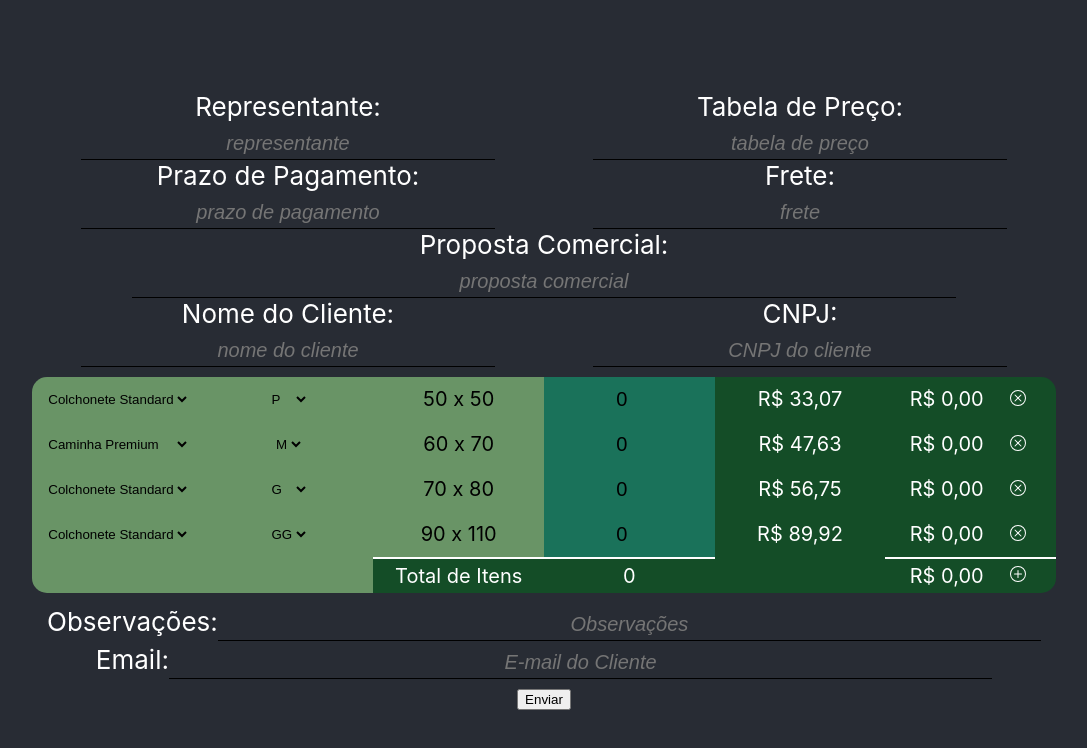
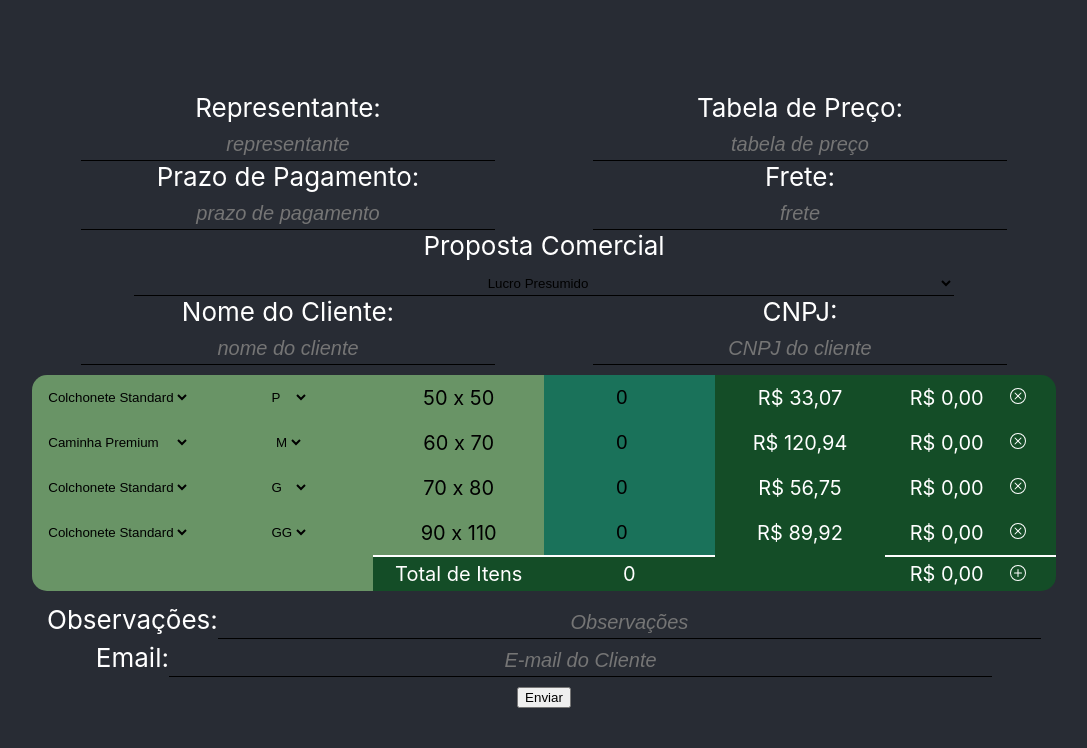
Before and after one commit to M4rrt/globalPatchPedido, a React (Create React App) app in the folder globalpatchpedido/: page / in a window 1280 px wide. Shown: the top 748 px of the page, without its empty margins (96-1183 px from the left). Built offline with nearby package versions, Linux system fonts and the light colour scheme.

Commit message:
quase 100%

```diff
--- a/globalpatchpedido/src/App.js
+++ b/globalpatchpedido/src/App.js
@@ -10,7 +10,6 @@ const App = () => {
   const [tabelaPreco, setTabelaPreco] = useState('');
   const [prazoPagamento, setPrazoPagamento] = useState('');
   const [frete, setFrete] = useState('');
-  const [propostaComercial, setPropostaComercial] = useState('');
   const [nomeCliente, setNomeCliente] = useState('');
   const [cnpj, setCnpj] = useState('');
   const [observacao, setObservasao] = useState('');
@@ -93,10 +92,21 @@ const App = () => {
     )
   }, [tabelaHandler])
 
+  useEffect(() => {
+    setTabela(prevTabela => {
+      const newTabela = prevTabela
+        .filter(linha => !linha.lastline).map(linha => {
+          return { ...linha, ...{ precoBruto: jsonData[tipoTabela][linha.produto][faixaPreco][linha.tamanho] } }
+        })
+      const lastline = prevTabela
+        .filter(linha => linha.lastline);
+      return [...newTabela, ...lastline]
+    })
+  }, [tipoTabela])
 
-  // ainda não tá funcionando
+
   const addLinha = (event) => {
-    console.log("adicionando linha")
+
     setTabela(prevTabela => {
       const prevLines = prevTabela
         .filter(linha => !linha.lastline)
@@ -159,7 +169,7 @@ const App = () => {
       }
       return linha
     }))
-    console.log(tabela)
+
     setTabelaHandler(tabela)
   }
 
@@ -171,7 +181,6 @@ const App = () => {
       }
       return linha
     }))
-    console.log(tabela)
     setTabelaHandler(tabela)
   }
 
@@ -231,17 +240,12 @@ const App = () => {
             />
           </div>
         </div>
-
         <div className='w-80'>
-          <label htmlFor="propostaComercial">Proposta Comercial:</label>
-          <input
-            className="input-under"
-            type="text"
-            id="propostaComercial"
-            placeholder="proposta comercial"
-            value={propostaComercial}
-            onChange={(e) => setPropostaComercial(e.target.value)}
-          />
+          <label htmlFor="tipoTabela">Proposta Comercial</label>
+          <select className="input-under"value={tipoTabela} onChange={(event) => { setTipoTabela(event.target.value) }}>
+            <option value="lucroPresumido">Lucro Presumido</option>
+            <option value="simplesNacional">Simples Nacional</option>
+          </select>
         </div>
         <div className="flex w-80">
           <div className='col-6'>
--- a/globalpatchpedido/src/tabelaPrecos.json
+++ b/globalpatchpedido/src/tabelaPrecos.json
@@ -223,7 +223,7 @@
         "G": 0
       }
     },
-    "colchonetePremium": {
+    "colchonete_P": {
       "caracteristica": {
         "P": "50 x 50",
         "M": "60 x 70",
@@ -267,7 +267,7 @@
         "GG": 0
       }
     },
-    "caminhaPremium": {
+    "caminha_P": {
       "caracteristica": {
         "P": "18 x 44 x 55",
         "M": "20 x 53 x 66",
```
